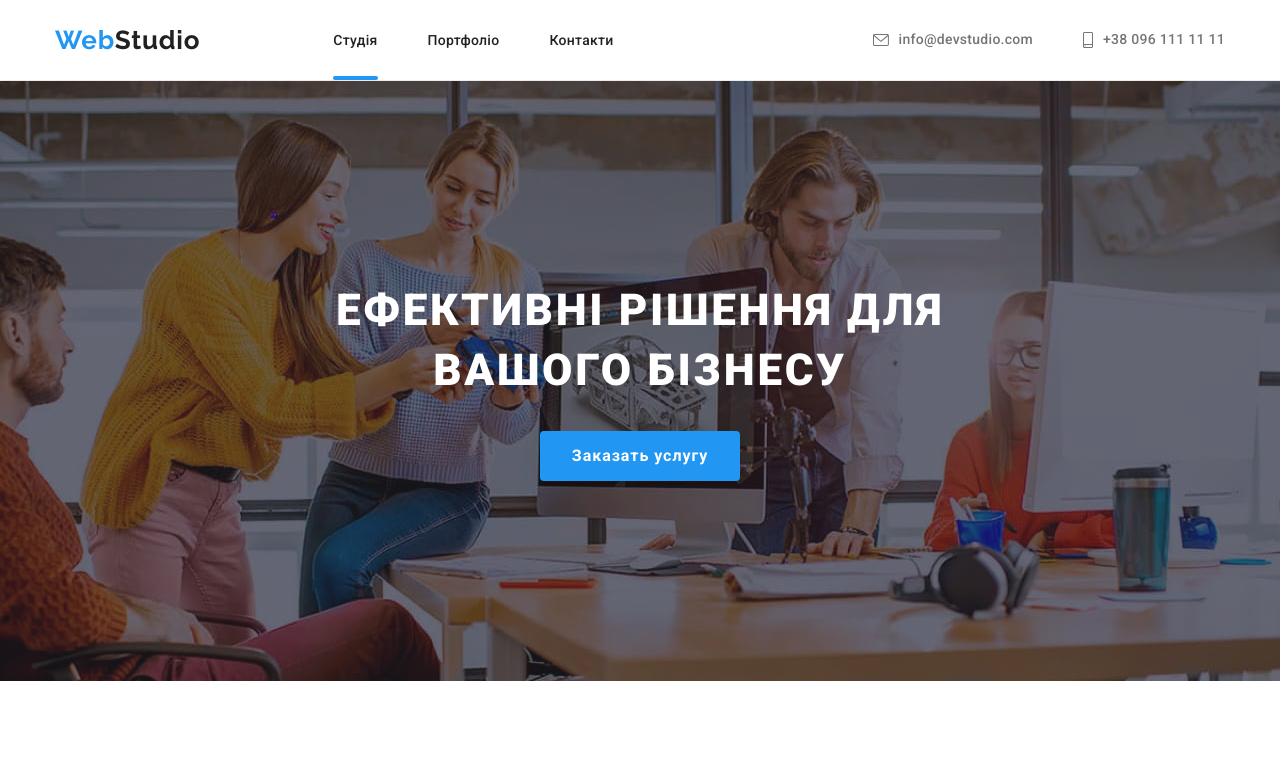
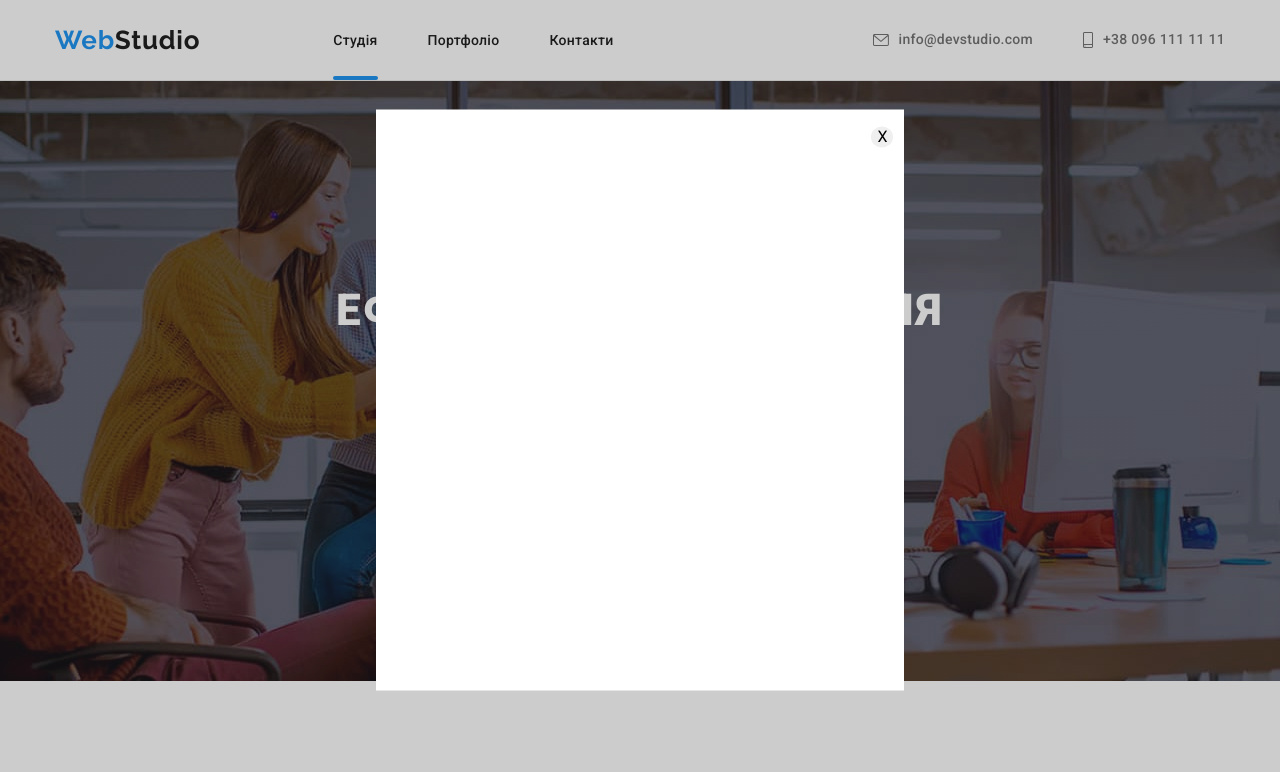
Before and after one commit to alexander-kulyk/goit-markup-hw-05, a plain HTML site: page index.html in a window 1280 px wide. Both pictures are taken after a click on the button "Заказать услугу". Shown: the top 772 px of the page. Drawn offline with nearby package versions, Linux system fonts and the light colour scheme.

Commit message:
модальне вікно герой

```diff
--- a/css/styles.css
+++ b/css/styles.css
@@ -238,6 +238,40 @@ body{
     text-align: center;
     letter-spacing: 0.06em;
     text-transform: uppercase;
+}
+.backdrop{
+    position: fixed;
+    top: 0;
+    left: 0;
+    width: 100%;
+    height: 100%;
+    background-color: rgba(0, 0, 0, 0.2);
+    opacity: 1;
+    z-index: 1;
+
+}
+.backdrop.is-hidden {
+    opacity: 0;
+    pointer-events: none;
+}
+.backdrop.is-hidden.modal{
+    transform: scale(0.9);
+}
+.modal{
+    position: absolute;
+    top: 50%;
+    left: 50%;
+    transform: translate(-50%, -50%);
+    min-width: 528px;
+    min-height: 581px;
+    background-color: var(--body-background-color);
+}
+.button-close{
+    position: absolute;
+    top: 3%;
+    right: 2%;
+    border: none;
+    border-radius: 50%;
 }
 
 /* Особливості */
--- a/index.html
+++ b/index.html
@@ -36,11 +36,16 @@
     </header>
 <!-- main -->
 <main>
-        <!-- Ефективні рішення для вашого бізнесу -->
+        <!-- Герой -->
         <section class="hero overlay">
             <div class="container">
                 <H1>Ефективні рішення для <br>вашого бізнесу</H1>
-                <button class="hero-button" type="button">Заказать услугу</button>
+                <button class="hero-button" data-modal-open type="button">Заказать услугу</button>
+            </div>
+            <div class="backdrop is-hidden" data-modal>
+                <div class="modal">
+                    <button class="button-close" data-modal-close>X</button>
+                </div>
             </div>
         </section>
 
@@ -310,6 +315,6 @@
         </div>
     </div>
 </footer>
-
+<script src="./js/modal.js"></script>
 </body>
 </html>
--- /dev/null
+++ b/js/modal.js
@@ -0,0 +1,14 @@
+(() => {
+  const refs = {
+    openModalBtn: document.querySelector("[data-modal-open]"),
+    closeModalBtn: document.querySelector("[data-modal-close]"),
+    modal: document.querySelector("[data-modal]"),
+  };
+
+  refs.openModalBtn.addEventListener("click", toggleModal);
+  refs.closeModalBtn.addEventListener("click", toggleModal);
+
+  function toggleModal() {
+    refs.modal.classList.toggle("is-hidden");
+  }
+})();
```
